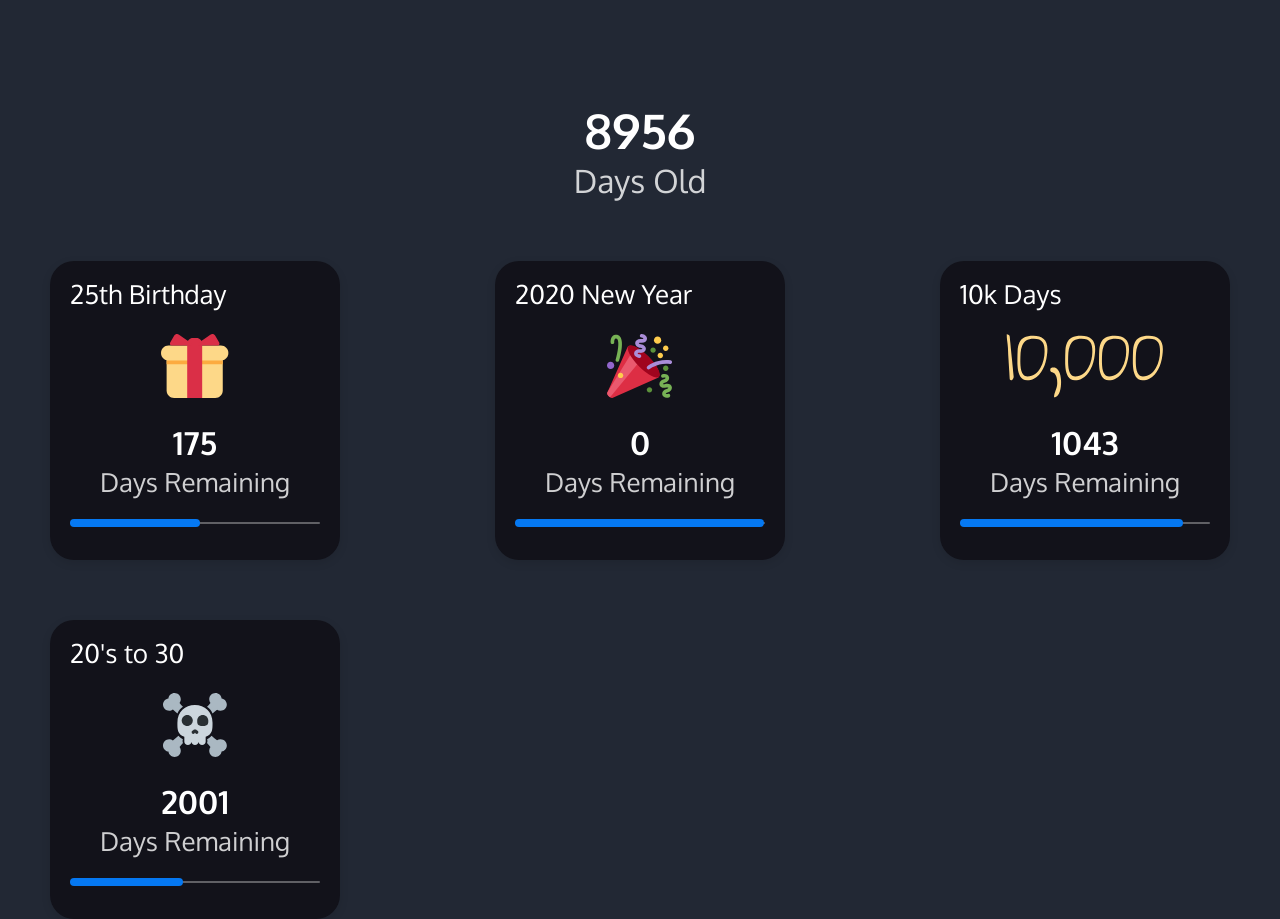
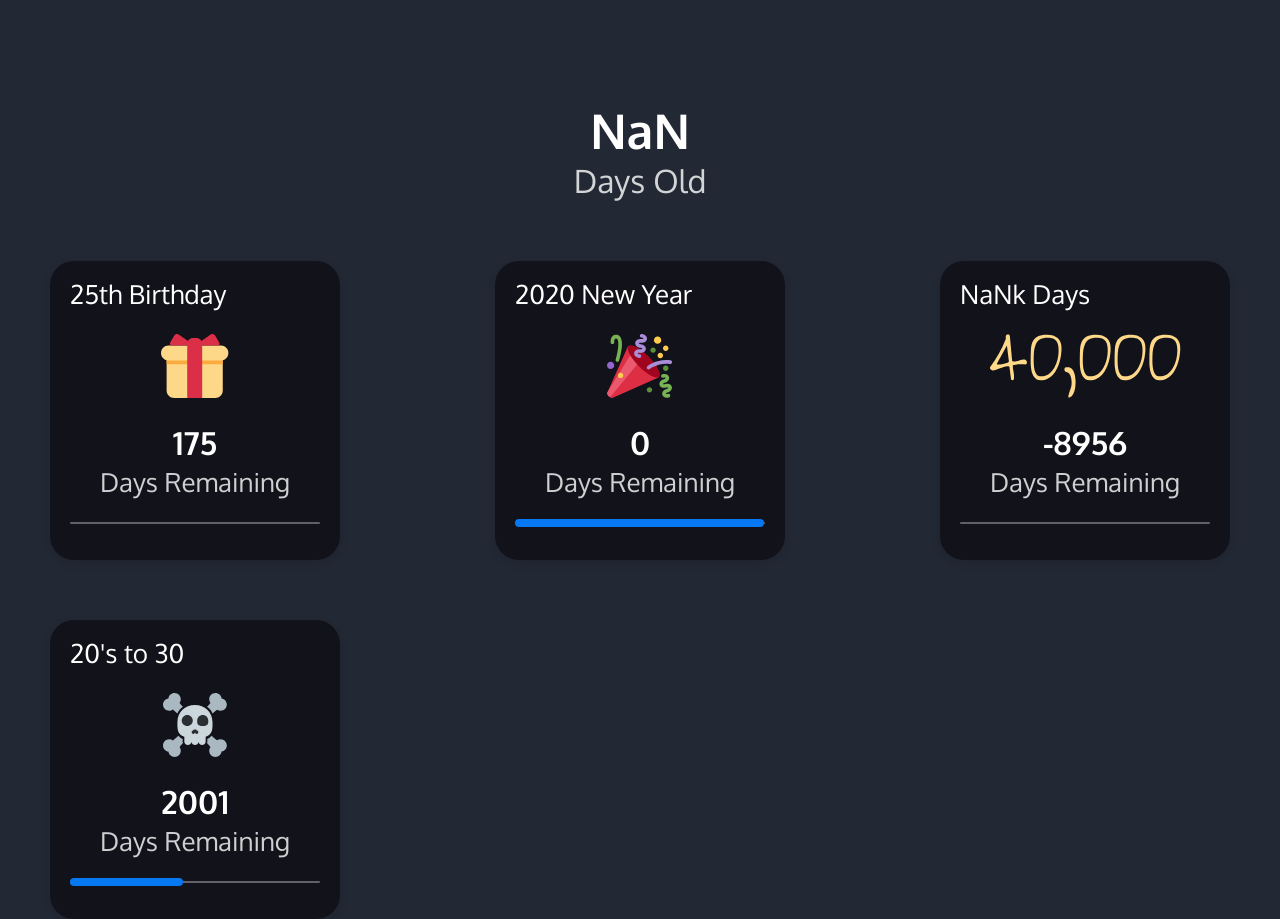
Before and after one commit to mtopo27/countdown, a React (Create React App) app: page / in a window 1280 px wide. Both pictures are taken after a click on the button "Store Date". Built offline with nearby package versions, Linux system fonts and the light colour scheme.

Commit message:
bring function to component not state to outside variable

```diff
--- a/src/App.js
+++ b/src/App.js
@@ -4,6 +4,8 @@ import styled from 'styled-components'
 import Card from './components/card';
 import moment from 'moment'
 import * as util from './util'
+
+
 
 class App extends React.Component {
   state = {
@@ -16,8 +18,20 @@ class App extends React.Component {
     this.setState({dateInput: event.target.value});
   }
 
+  // handleChange = (event) => {
+  //   this.setState((state) => {
+  //     return {dateInput: event.target.value}
+  //   })
+  // }
+
   handleClick = (event) => {
     this.setState({hasDate: true});
+  }
+
+  handleClick = (event) => {
+    this.setState((state) => {
+      return {hasDate: true};
+    })
   }
 
   /*
@@ -32,11 +46,26 @@ class App extends React.Component {
   render() {
     console.log(this.state.dateInput)
     console.log(this.state)
-    console.log(this.state.hasDate)
+
+    if (!this.state.hasDate) {
+      return (
+        <div className="appContent">
+        <TestInput>
+        <input
+          type="text"
+          onChange={this.handleChange} >
+        </input>
+        <button onClick={this.handleClick}>Store Date</button>
+        {this.state.dateInput === "hello" ? <span>yo</span> : <span>nope</span>}
+        </TestInput>
+        </div>
+      )
+    }
+
     // if (this.state.hasDate === false) {
     return (
       <div className="appContent">
-      {(this.state.hasDate === false) ?
+      {/* {(!this.state.hasDate) ?
           <TestInput>
           <input
             type="text"
@@ -45,15 +74,14 @@ class App extends React.Component {
           <button onClick={this.handleClick}>Store Date</button>
           {this.state.dateInput === "hello" ? <span>yo</span> : <span>nope</span>}
           </TestInput>
-      :
-      <>
+      : */}
+      {/* <> */}
         <HeroText>
-          <LifeCount>{util.daysOld}</LifeCount>
+          <LifeCount>{util.daysOld(this.state.dateInput)}</LifeCount>
           <LifeLabel>Days Old</LifeLabel>
         </HeroText>
 
         <CardGrid>
-
           <Card
             title={`${util.nextBday.diff(util.born, 'years')}th Birthday`}
             image={require('./images/birthday.svg')}
@@ -81,8 +109,8 @@ class App extends React.Component {
             data={util.daysToDec}
             label="Days Remaining"
             width={util.percentDec} />
-
-        </CardGrid></>}
+        </CardGrid>
+        {/* </CardGrid></>} */}
       </div>
   );
     }
--- a/src/util.js
+++ b/src/util.js
@@ -3,14 +3,16 @@ import TenK from './images/10k.svg'
 import TwentyK from './images/20k.svg'
 import Two5K from './images/25k.svg'
 import FortyK from './images/40k.svg'
+import * as app from './App'
 
 console.log(moment().format("ddd, MMMM"))
 
 // export const birthdayInput = prompt("Enter your birthday as 'YYYY-MM-DD'", "YYYY-MM-DD")
 
 // Define Birthday
-export const birthday = "1995-06-24"
+const birthday = "1995-06-24"
 
+console.log(birthday)
 export const now = moment()
 // Get Birthday
 export const born = moment(birthday)
@@ -21,7 +23,7 @@ function percenting(a, b) {
 
 // Get the age, date of last and next birthday, days to next birthday, and % of year age finished
 export const age = Math.floor(now.diff(born, 'years', true))
-export const lastBday = moment(birthday).add(age, 'years')
+export const lastBday = (bday) => moment(bday).add(age, 'years')
 export const nextBday = moment(birthday).add(age + 1, 'years')
 export const daysToBday = nextBday.diff(now, 'days')
 export const totalBday = nextBday.diff(lastBday, 'days')
@@ -35,7 +37,7 @@ export const totalYear = nextYear.diff(thisYear, 'days')
 export const percentYear = percenting(daysToYear, totalYear)
 
 // Get number of days old, the next big date marker coming up, the date of the big day, the days until that date, and the percent of the way there
-export const daysOld = now.diff(moment(birthday), 'days')
+export const daysOld = (bday) => now.diff(moment(bday), 'days')
 export const nextBigDay =
     (daysOld<10000) ? 10000 :
     (daysOld>10000 && daysOld<20000 ? 20000 :
```
